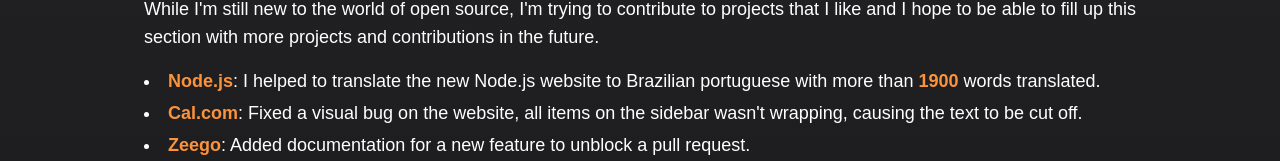
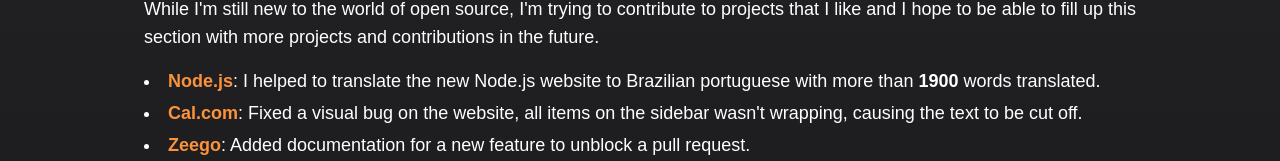
Before and after one commit to ouwargui/guisantos.dev, a Next.js app: page /about in a window 1280 px wide. Shown: the part 559-720 px from the top of the page. Built offline with nearby package versions, Linux system fonts and the light colour scheme; a web font is replaced by a local one.

Commit message:
fix: change 1900 word color because it was mistaken by hyperlink

```diff
--- a/src/app/about/page.tsx
+++ b/src/app/about/page.tsx
@@ -89,8 +89,8 @@
               Node.js
             </a>
             : I helped to translate the new Node.js website to Brazilian
-            portuguese with more than <span className="accent">1900</span> words
-            translated.
+            portuguese with more than <span className="font-bold">1900</span>{' '}
+            words translated.
           </li>
           <li>
             <a
```
